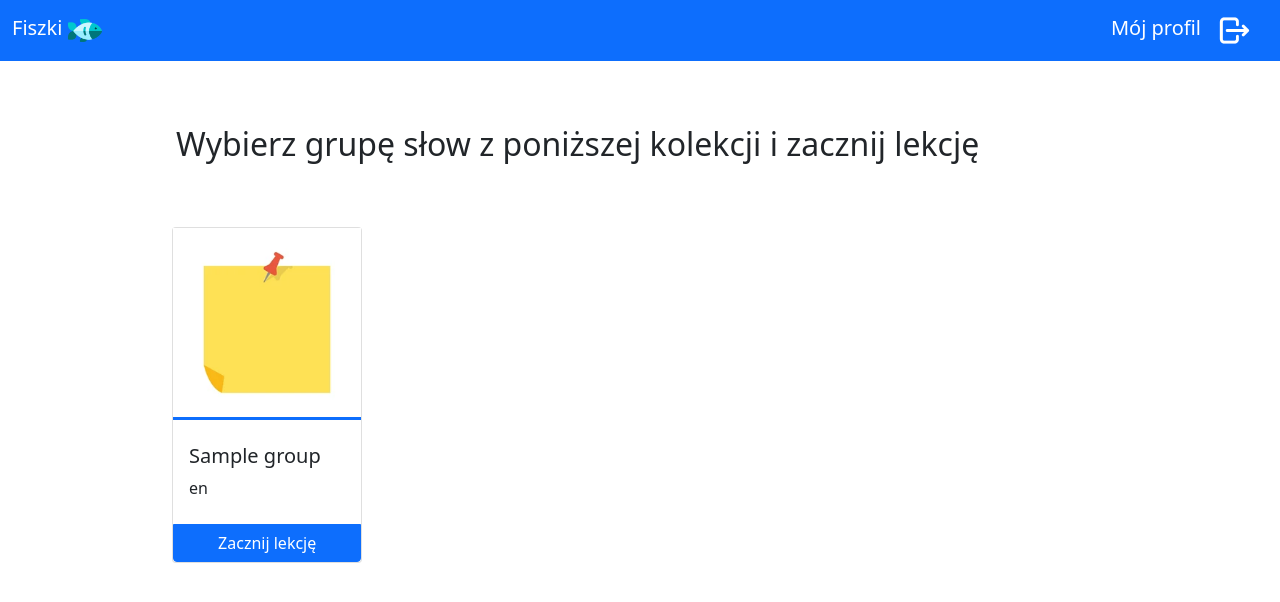
After one commit to SzymSledz/SWBO_Sledz, a Flask app: page /practice in a window 1280 px wide. The commit adds this page. Shown: the top 602 px of the page. Run offline with Flask 3, Linux system fonts and the light colour scheme; the visitor is signed in with stand-in values (Sample User, id 1); tables that the repository leaves empty hold one stand-in row (values such as "Sample post").

Commit message:
Added new template and routes - practice

```diff
--- a/pjf/__init__.py
+++ b/pjf/__init__.py
@@ -15,7 +15,9 @@ db = SQLAlchemy(app)
 from pjf.main.routes import main
 from pjf.user.routes import user
 from pjf.collection.routes import collection
+from pjf.practice.routes import practice
 
 app.register_blueprint(user)
 app.register_blueprint(main)
 app.register_blueprint(collection)
+app.register_blueprint(practice)
--- /dev/null
+++ b/pjf/practice/routes.py
@@ -0,0 +1,20 @@
+from flask import Flask, redirect, url_for, render_template, request, session, flash, Blueprint
+from datetime import timedelta
+from flask_sqlalchemy import SQLAlchemy
+from pjf import app
+from pjf import db
+from pjf.models import users, groups, cards
+from pjf.main import *
+
+practice = Blueprint('practice', __name__)
+
+@practice.route("/practice", methods=["GET", "POST"])
+def practice_page():
+    if "logged_in" not in session:
+        return redirect(url_for("user.login_page"))
+
+    login_in_session = session["login"]
+    user_id = users.query.filter_by(login=login_in_session).first().id
+    users_groups = groups.query.filter_by(user_id=user_id).all()
+
+    return render_template("practice.html", groups=users_groups)
--- a/pjf/templates/index.html
+++ b/pjf/templates/index.html
@@ -12,7 +12,7 @@
             <h5 class="card-title">Ćwicz</h5>
             <p class="card-text">Wybierz lekcję ze swojej kolekcji i zacznij ćwiczenie.</p>
         </div>
-        <a href="/cards_collection" class="btn btn-primary w-100 mt-10 rounded-0 rounded-bottom">Przejdź <img src="{{url_for('static', filename='images/arrow.png')}}" class="mw-100"/></a>
+        <a href="/practice" class="btn btn-primary w-100 mt-10 rounded-0 rounded-bottom">Przejdź <img src="{{url_for('static', filename='images/arrow.png')}}" class="mw-100"/></a>
       </div>
     </div>
     <div class="card col-sm p-0 m-2" style="width: 12rem;">
--- /dev/null
+++ b/pjf/templates/practice.html
@@ -0,0 +1,25 @@
+{% extends "base.html" %}
+{% block title %}Fiszki{% endblock %}
+{% block content %}
+        {% if groups %}
+            <h2 class="py-5">Wybierz grupę słow z poniższej kolekcji i zacznij lekcję</h2>
+            <div class="row justify-content-start flex-wrap">
+                {% for card in groups %}
+                <div class="card p-0 m-2 position-relative" style="width: 20%">
+                    <img src="{{url_for('static', filename='images/sticky_note.png')}}" class="border-bottom border-3 border-primary"/>
+                  <div class="card-body p-0">
+                    <div class="px-3 py-4">
+                        <h5 class="card-title">{{card.name}}</h5>
+                        <p class="card-text">{{card.lang}}</p>
+                    </div>
+                    <a href="#" class="btn btn-primary w-100 mt-10 rounded-0 rounded-bottom">Zacznij lekcję</a>
+                  </div>
+                </div>
+                {% endfor %}
+        {% else %}
+               <h2 class="py-2">Pusto...</h2>
+               <h4 class="py-2">Przejdź do swojej kolekcji, aby dodać pierwsze lekcje</h4>
+               <a href="/cards_collection" class="btn btn-primary mt-10 rounded-0 rounded-bottom rounded-top my-2">Przejdź do kolekcji<img src="{{url_for('static', filename='images/arrow.png')}}" class="mw-100"/></a>
+        {% endif %}
+            </div>
+{% endblock %}
```
Also changed, not shown: pjf/practice/__init__.py (added).
